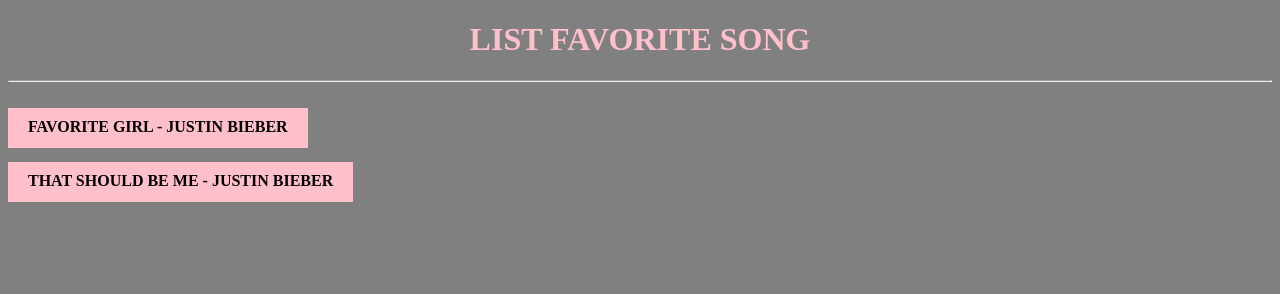
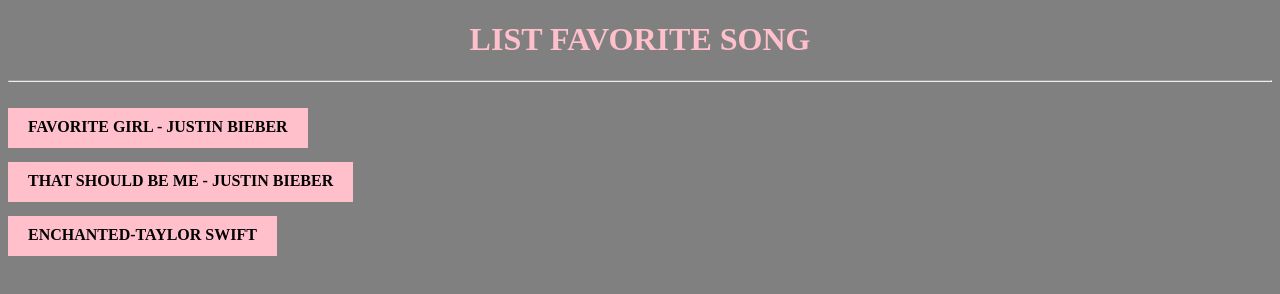
Before and after one commit to Mayandha/Audio-website-, a plain HTML site: page index.html in a window 1280 px wide. Drawn offline with Linux system fonts and the light colour scheme.

Commit message:
Update index.html

```diff
--- a/index.html
+++ b/index.html
@@ -40,6 +40,10 @@
     <br>
     <br>
     <b><a href="song2.html">That Should Be Me - Justin Bieber</a></b>
+    <br>
+    <br>
+    <br>
+    <b><a href="song3.html">Enchanted-Taylor Swift</a></b>
   </body>
 </body>
 </html>
```
